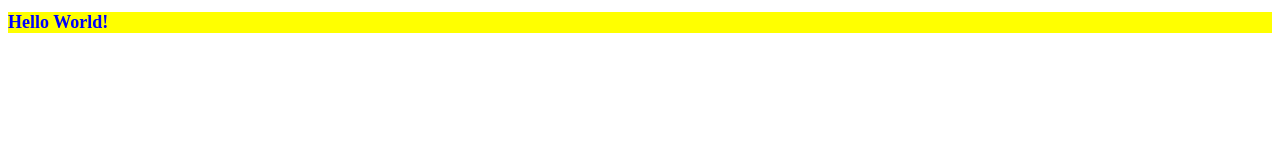
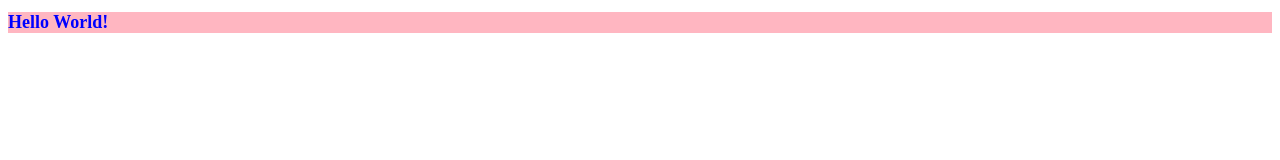
Before and after one commit to aniruddhaaa/begin, a plain HTML site: page index.html in a window 1280 px wide. Drawn offline with Linux system fonts and the light colour scheme.

Commit message:
Changed background color to lightpink

```diff
--- a/style.css
+++ b/style.css
@@ -2,5 +2,5 @@ h1
 {
     font-size: large;
     color: blue;
-    background-color: yellow;
+    background-color: lightpink;
 }
```
